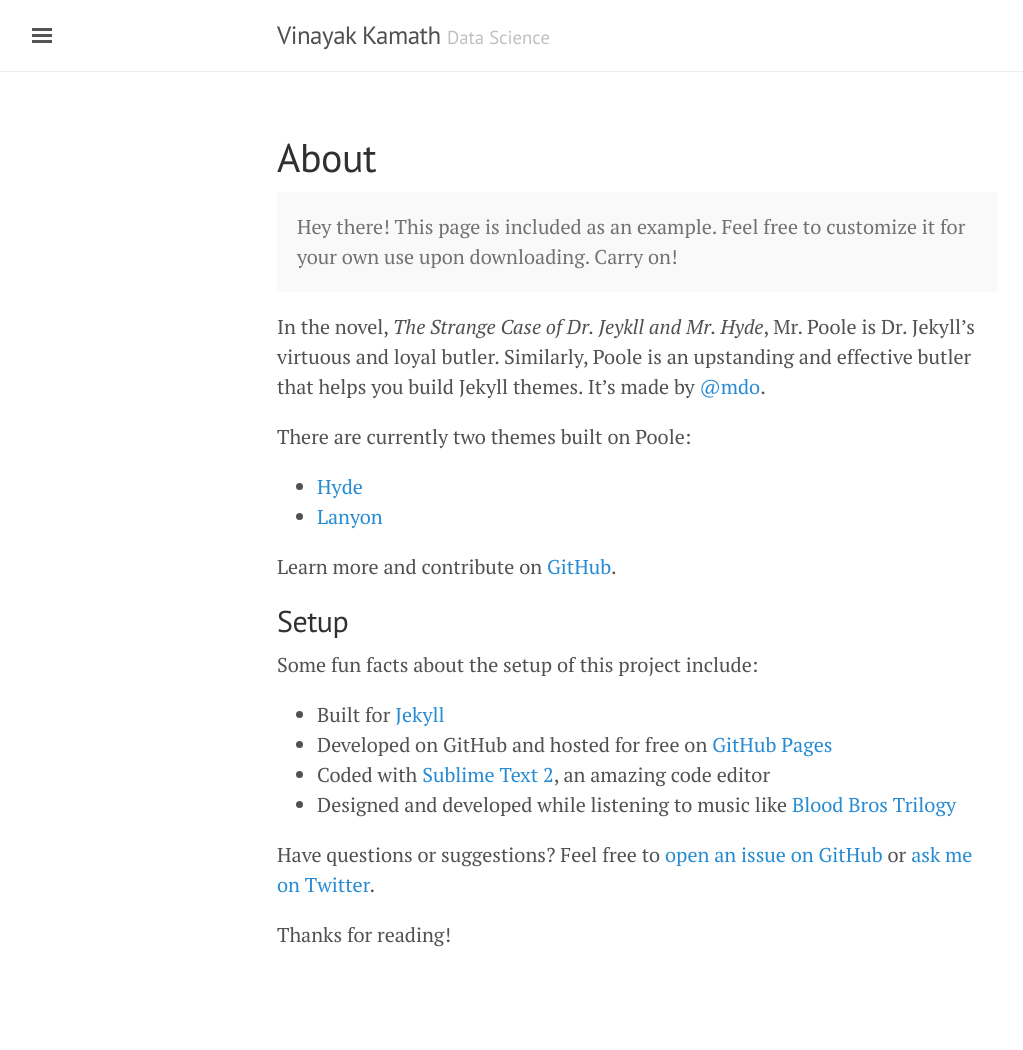
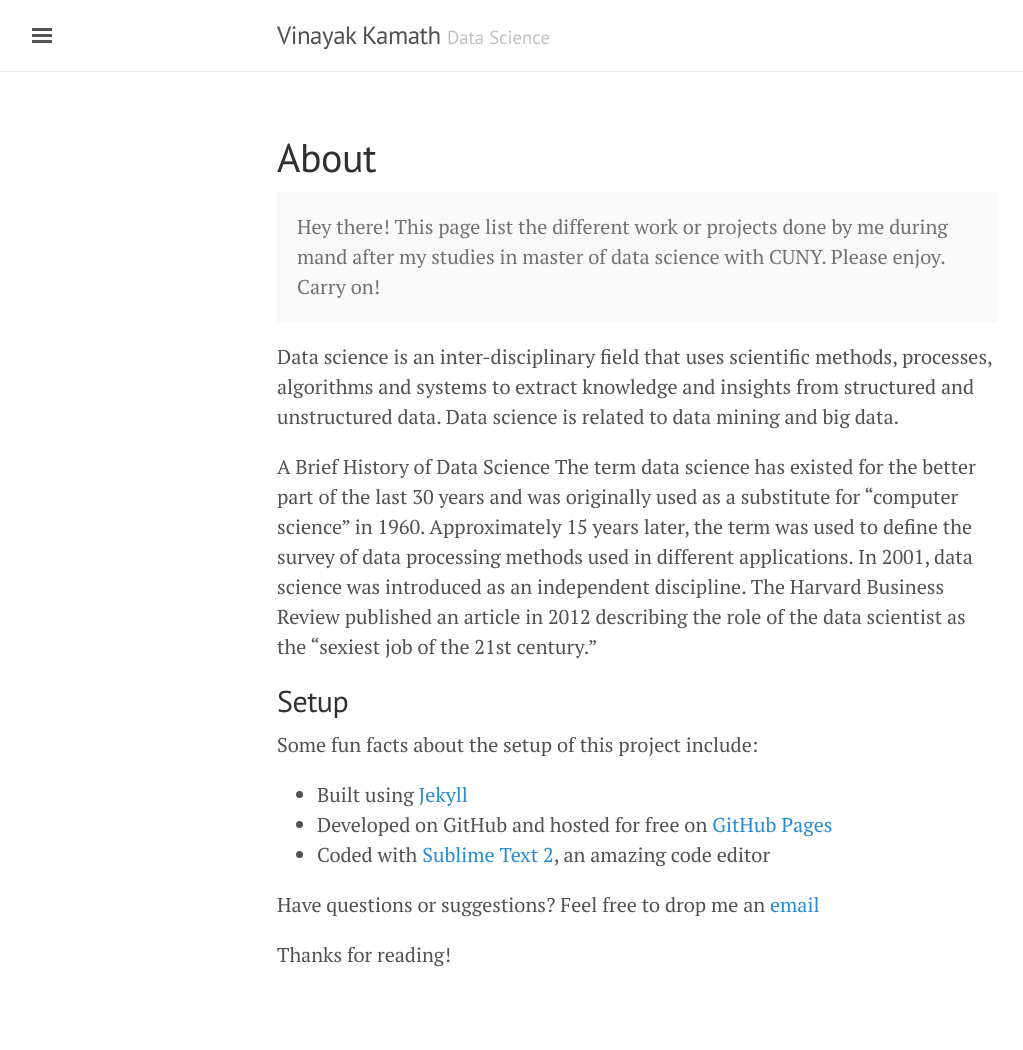
Before and after one commit to kamathvk1982/kamathvk1982.github.io, a Jekyll site: the page built from about.md, in a window 1280 px wide. Shown: the whole page, without its empty margins (3-1026 px from the left). Built offline with Jekyll 4.4.1, drawn with Linux system fonts in a browser that asks for light colours.

Commit message:
Update about.md

```diff
--- a/about.md
+++ b/about.md
@@ -4,27 +4,22 @@ title: About
 ---
 
 <p class="message">
-  Hey there! This page is included as an example. Feel free to customize it for your own use upon downloading. Carry on!
+  Hey there! This page list the different work or projects done by me during mand after my studies in master of data science with CUNY. Please enjoy. Carry on!
 </p>
 
-In the novel, *The Strange Case of Dr. Jeykll and Mr. Hyde*, Mr. Poole is Dr. Jekyll's virtuous and loyal butler. Similarly, Poole is an upstanding and effective butler that helps you build Jekyll themes. It's made by [@mdo](https://twitter.com/mdo).
+Data science is an inter-disciplinary field that uses scientific methods, processes, algorithms and systems to extract knowledge and insights from structured and unstructured data. Data science is related to data mining and big data.
 
-There are currently two themes built on Poole:
-
-* [Hyde](http://hyde.getpoole.com)
-* [Lanyon](http://lanyon.getpoole.com)
-
-Learn more and contribute on [GitHub](https://github.com/poole).
+A Brief History of Data Science
+The term data science has existed for the better part of the last 30 years and was originally used as a substitute for "computer science" in 1960. Approximately 15 years later, the term was used to define the survey of data processing methods used in different applications. In 2001, data science was introduced as an independent discipline. The Harvard Business Review published an article in 2012 describing the role of the data scientist as the “sexiest job of the 21st century.”
 
 ## Setup
 
 Some fun facts about the setup of this project include:
 
-* Built for [Jekyll](http://jekyllrb.com)
+* Built using [Jekyll](http://jekyllrb.com)
 * Developed on GitHub and hosted for free on [GitHub Pages](https://pages.github.com)
 * Coded with [Sublime Text 2](http://sublimetext.com), an amazing code editor
-* Designed and developed while listening to music like [Blood Bros Trilogy](https://soundcloud.com/maddecent/sets/blood-bros-series)
 
-Have questions or suggestions? Feel free to [open an issue on GitHub](https://github.com/poole/issues/new) or [ask me on Twitter](https://twitter.com/mdo).
+Have questions or suggestions? Feel free to drop me an [email](@vinayak.kamath92@spsmail.cuny.edu)
 
 Thanks for reading!
```
